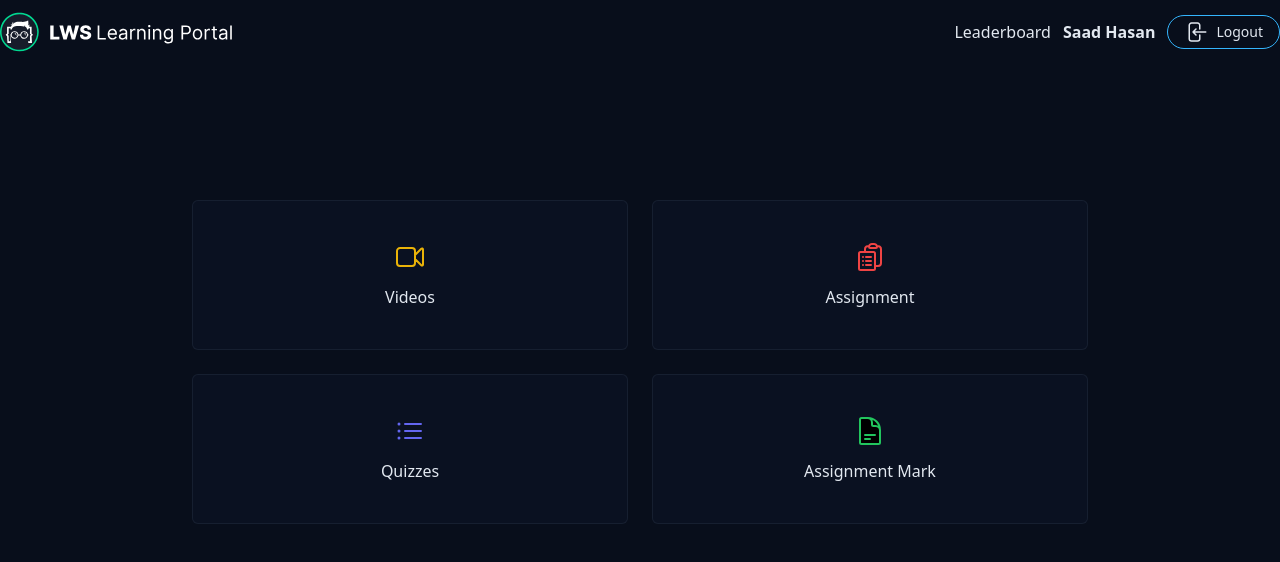
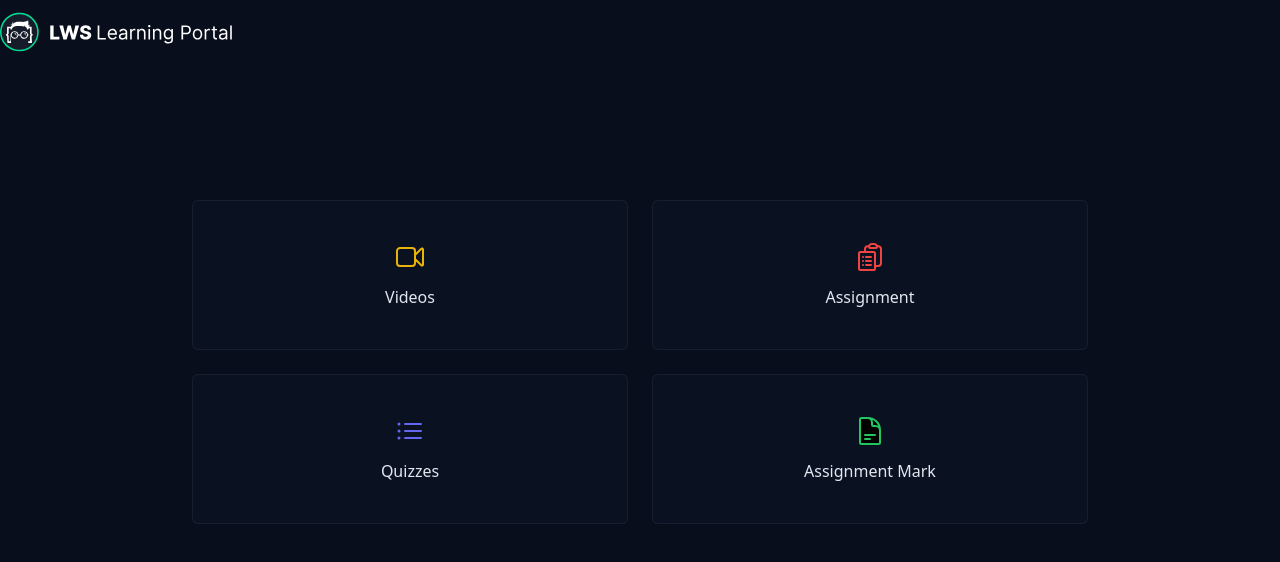
Before and after one commit to numangit/edtech-platform, a React (Create React App) app: page /admin in a window 1280 px wide. Shown: the top 562 px of the page. Built offline with nearby package versions, Linux system fonts and the light colour scheme.

Commit message:
dynamic navbar added

```diff
--- a/src/component/common/NavBar.js
+++ b/src/component/common/NavBar.js
@@ -1,14 +1,37 @@
+import { useSelector } from 'react-redux';
 import logo from '../../assets/image/learningportal.svg';
+import { Link } from 'react-router-dom';
 
 const NavBar = () => {
+    //checking user role
+    const { user } = useSelector(state => state.auth) || {};
+    const { name, role } = user || {};
+
     return (
         <nav className="shadow-md">
             <div className="max-w-7xl px-5 lg:px-0 mx-auto flex justify-between py-3">
+
+                {
+                    role === "admin"
+                        ? <Link to="/admin">
                             <img className="h-10" src={logo} alt="LWS logo" />
+                        </Link>
+                        : <Link to="/videos/1">
+                            <img className="h-10" src={logo} alt="LWS logo" />
+                        </Link>
+                }
+
                 <div className="flex items-center gap-3">
-                    <a href="./Leaderboard.html">Leaderboard</a>
-                    <h2 className="font-bold">Saad Hasan</h2>
-                    <button
+
+                    {
+                        role === "student" && <a href="./Leaderboard.html">Leaderboard</a>
+                    }
+
+                    <h2 className="font-bold">{name}</h2>
+
+                    {
+                        user !== undefined
+                        && <button
                             className="flex gap-2 border border-cyan items-center px-4 py-1 rounded-full text-sm transition-all hover:bg-cyan ">
                             <svg xmlns="http://www.w3.org/2000/svg" fill="none" viewBox="0 0 24 24" stroke-width="1.5"
                                 stroke="currentColor" className="w-6 h-6">
@@ -17,6 +40,7 @@ const NavBar = () => {
                             </svg>
                             Logout
                         </button>
+                    }
                 </div>
             </div>
         </nav>
```
Lines whose indentation alone changed are shown as unchanged.
